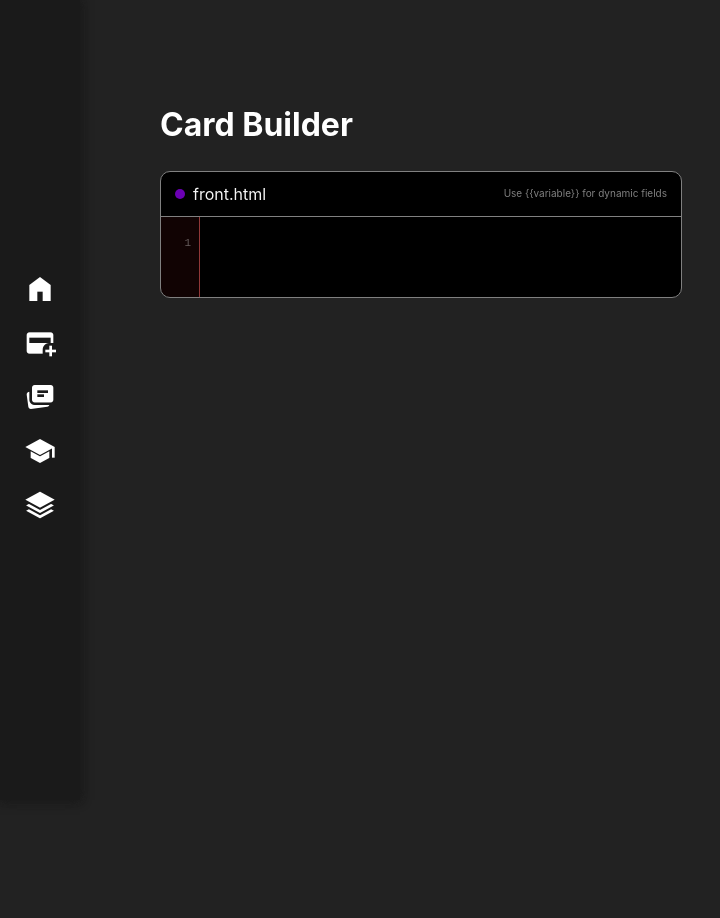
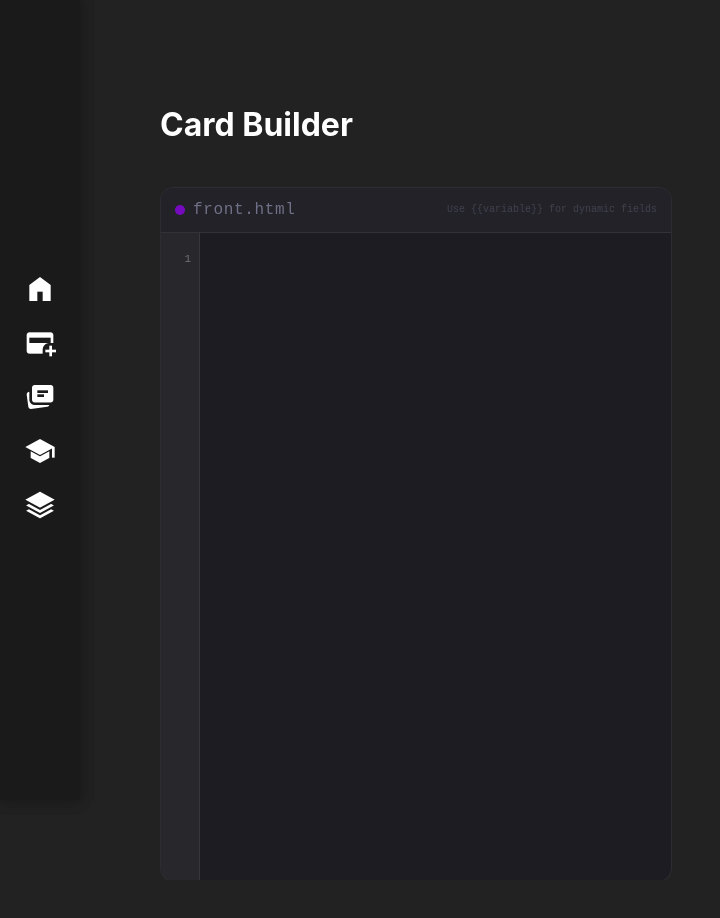
Before and after one commit to 18barbers2/gostudycards, a React (Vite) app in the folder frontend/: page /card-builder in a window 1280 px wide. Shown: the top 918 px of the page, without its empty margins (0-720 px from the left). Before the commit the page ends 800 px from the top, so only its background shows below. Built offline with nearby package versions, Linux system fonts and the light colour scheme.

Commit message:
feature: updated codeeditor so typing works

```diff
--- a/frontend/src/components/CodeEditor.tsx
+++ b/frontend/src/components/CodeEditor.tsx
@@ -17,7 +17,9 @@ const CodeEditor = forwardRef<CodeEditorHandle, CodeEditorProps>(
 
     const textareaRef = useRef<HTMLTextAreaElement>(null);
     const lineNumRef = useRef<HTMLDivElement>(null);
-    const [lineCount, setLineCount] = useState(1);
+    // const [lineCount, setLineCount] = useState(1);
+    const lineCount = (value.split('\n').length);
+
 
     useImperativeHandle(ref, () => ({
         insertAtCursor: (text: string) => { /* ... */ }
@@ -25,7 +27,6 @@ const CodeEditor = forwardRef<CodeEditorHandle, CodeEditorProps>(
 
     const handleChange = (e: React.ChangeEvent<HTMLTextAreaElement>) => {
         onChange(e.target.value);
-        setLineCount(e.target.value.split('\n').length);
     };
 
     const handleScroll = () => { /* sync lineNumRef.scrollTop to textarea */ };
--- a/frontend/src/css/CardBuilder.css
+++ b/frontend/src/css/CardBuilder.css
@@ -20,3 +20,20 @@
     flex-direction: column;
     width: 500px;
 }
+
+.workspace {
+    display: grid;
+    grid-template-columns: 1fr 1fr;
+    gap: 16px;
+    flex: 1;
+    min-height: 0;
+}
+
+.card-builder-page {
+    display: flex;
+    flex-direction: column;
+    height: 100vh;
+    /* padding: 28px 32px; */
+    gap: 16px;
+    overflow: hidden;
+}
--- a/frontend/src/css/CodeEditor.css
+++ b/frontend/src/css/CodeEditor.css
@@ -24,21 +24,26 @@
     display: flex;
     flex-direction: column;
     overflow: hidden;
-    background: black;
-    overflow: hidden;
     transition: border-color 0.2s, box-shadow 0.2s;
-    border: 1px solid gray;
-    border-radius: 10px;
-    width: 50%;
+    background: var(--bg-editor);
+    border: 1px solid var(--border);
+    border-radius: var(--radius-lg);
+    min-height: 0;
+    height: 100%;
+}
+
+.code-editor:focus-within {
+    border-color: rgba(139, 114, 255, 0.4);
+    box-shadow: 0 0 0 3px var(--accent-soft);
 }
 
 .code-editor-header {
     display: flex;
-    /* justify-content: center; */
     align-items: center;
     gap: 8px;
     padding: 10px 14px;
-    border-bottom: 1px solid gray;
+    border-bottom: 1px solid var(--border);
+    background: var(--bg-panel);
     flex-shrink: 0;
 }
 
@@ -52,14 +57,17 @@
 
 .code-editor-filename {
     font-size: 16px;
-    color: rgb(245, 245, 245);
+    color: var(--text-dim);
+    font-family: var(--font-mono);
+    letter-spacing: 0.04em;
 }
 
 .code-editor-hint {
     margin-left: auto;
+    font-family: var(--font-mono);
     font-size: 10px;
-    color: rgb(255, 255, 255);
-    opacity: 0.5;
+    color: var(--text-dim);
+    opacity: 0.4;
 }
 
 .code-editor-body {
@@ -75,8 +83,8 @@
     display: flex;
     flex-direction: column;
     padding: 16px 0;
-    border-right: 1px solid rgb(145, 56, 56);
-    background: rgba(143, 31, 31, 0.12);
+    border-right: 1px solid var(--border);
+    background: rgba(112, 112, 112, 0.12);
     pointer-events: none;
     overflow: hidden;
 }
@@ -93,11 +101,11 @@
 }
 
 .code-editor-textarea {
-    /* position: absolute; */
+    position: absolute;
     top: 0; left: 38px; right: 0; bottom: 0;
     background: transparent;
     border: none;
-    color: rgb(80, 80, 80);
+    color: var(--text-primary);
     font-family: var(--font-mono);
     font-size: 13px;
     line-height: 21px;
@@ -106,6 +114,7 @@
     outline: none;
     caret-color: var(--accent);
     tab-size: 2;
+    width: 100%;
 }
 .code-editor-textarea::placeholder {
     color: var(--text-dim);
--- a/frontend/src/pages/CardBuilder.tsx
+++ b/frontend/src/pages/CardBuilder.tsx
@@ -82,9 +82,7 @@ export default function CardBuilder() {
                 <h1 className='page-title'>Card Builder</h1>
                 {/* <EditorFormatControls handleFormat={() => {}} /> */}
                 <div className='workspace'>
-                    <CodeEditor value={''} onChange={function (v: string): void {
-                        throw new Error('Function not implemented.');
-                    } }></CodeEditor>
+                    <CodeEditor value={frontHtml} onChange={setFrontHtml}></CodeEditor>
 
                 </div>
             </div>
```
